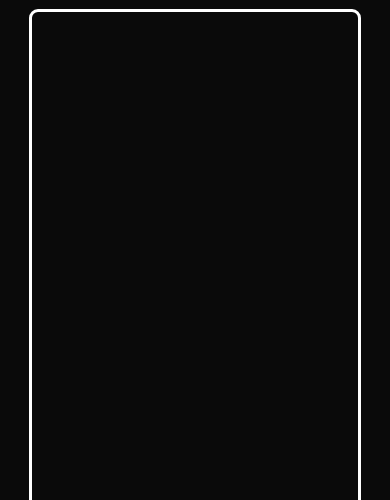
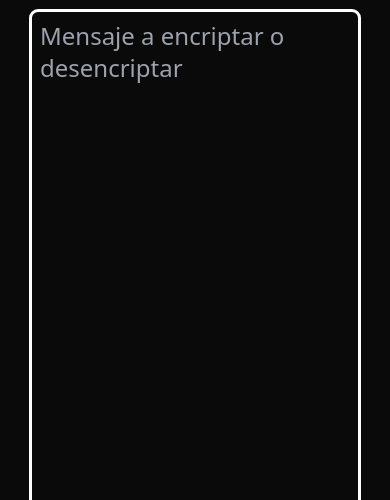
Before and after one commit to AlonsoRodriguez1/Encriptar, a plain HTML site: page index.html in a window 390 px wide. Shown: the part 344-844 px from the top of the page. Drawn offline with nearby package versions, Linux system fonts and the light colour scheme; some packages are replaced by stand-ins of ours; a script that the page names is missing.

Commit message:
Ajustando el estilo responsive vertical

```diff
--- a/index.html
+++ b/index.html
@@ -26,14 +26,10 @@
     <div class="md:container md:mx-auto mt-24 pb-20 lg:pb-56 h-full">
         <div class="grid lg:grid-cols-3 gap-10 flex flex-row  h-full">
             <div class="lg:col-span-2 mb-56 md:mb-28 lg:mb-28 max-h-max ">
-
                 <h1 class="text-white uppercase text-3xl font-semibold mb-4">Encriptar | Desencriptar</h1>
 
                 <div class="h-full">
-                    <!-- <textarea id="campoResultado" placeholder="No hay mensaje para copiar" class="h-96 lg:h-full w-full outline outline-offset-0 border-solid resize-none appearance-none overflow-x-hidden p-2 text-2xl font-medium bg-neutral-950 border-white min-h-full"></textarea> -->
-
-                    <!-- <textarea id="miTextarea" placeholder="Mensaje a encriptar o desencriptar" class="w-full border-solid resize-none appearance-none outline outline-offset-0 rounded-md p-2 text-2xl font-medium text-white bg-neutral-950 border-white min-h-full"></textarea> -->
-                    <textarea id="" placeholder="" class="h-96 lg:h-full min-h-full w-full outline outline-offset-0 appearance-none resize-none rounded-md p-2 text-2xl font-medium text-white bg-neutral-950 border-solid border-white"></textarea>
+                    <textarea id="miTextarea" placeholder="Mensaje a encriptar o desencriptar" class="h-96 lg:h-full min-h-full w-full outline outline-offset-0 appearance-none resize-none rounded-md p-2 text-2xl font-medium text-white bg-neutral-950 border-solid border-white"></textarea>
                 </div>
 
                 <div class="md:flex mt-6 md:mt-4 gap-5 w-full">
@@ -46,7 +42,6 @@
                 <div class="h-full">
                     <textarea id="campoResultado" placeholder="No hay mensaje para copiar" readonly class="h-96 lg:h-full w-full outline outline-transparent resize-none appearance-none overflow-x-hidden p-2 text-2xl font-medium bg-neutral-950 min-h-full"></textarea>
                 </div>
-
 
                 <div class="mb-1 mt-auto">
                     <button onclick="copiar()" class="w-full text-center border-solid outline outline-offset-0 rounded-md p-2 text-2xl font-medium text-white bg-neutral-950">Copiar</button>
```
